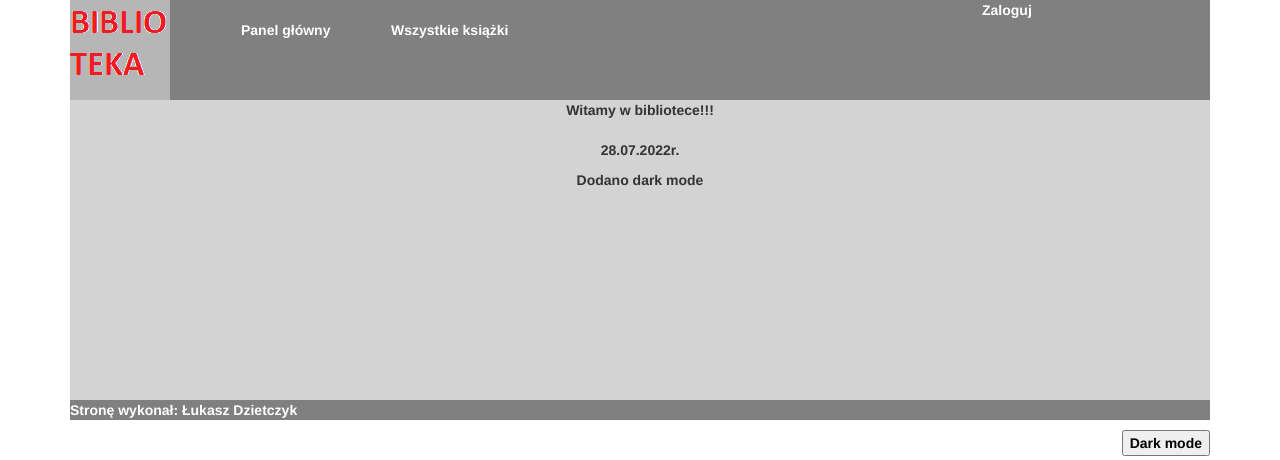
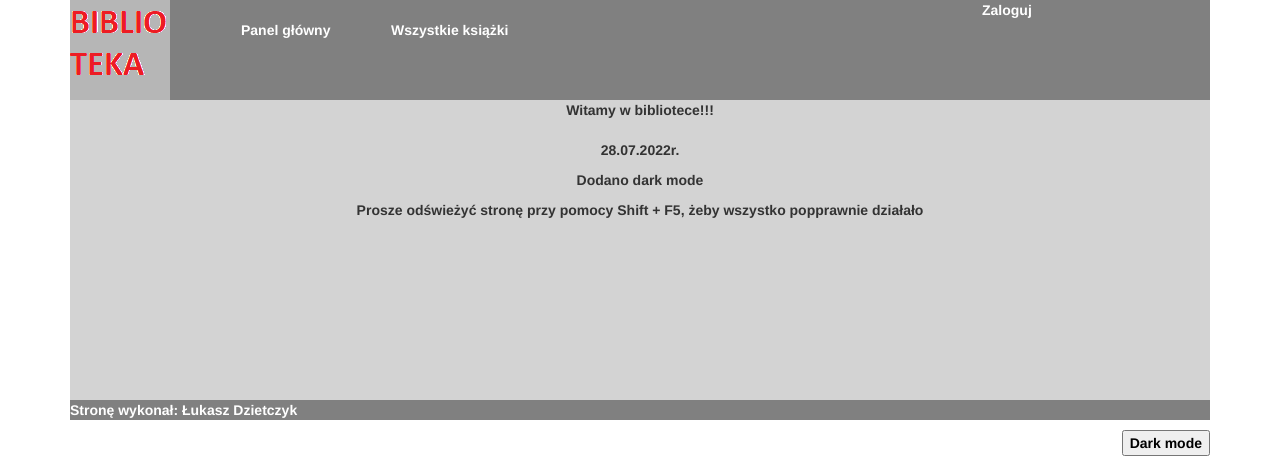
Before and after one commit to kokolpi12/Biblioteka, a Django app: page / in a window 1280 px wide. Shown: the top 460 px of the page. Run offline with Django 4.2, Linux system fonts and the light colour scheme; some libraries are stand-ins or nearby versions.

Commit message:
Dark mode

```diff
--- a/projekt/Biblioteka/templates/base.html
+++ b/projekt/Biblioteka/templates/base.html
@@ -47,6 +47,7 @@
                         <br><br>
                         <p>28.07.2022r.</p>
                         <p>Dodano dark mode</p>
+                        <p>Prosze odświeżyć stronę przy pomocy Shift + F5, żeby wszystko popprawnie działało</p>
                     </div>
                 {% endblock %}
             </div>
```
